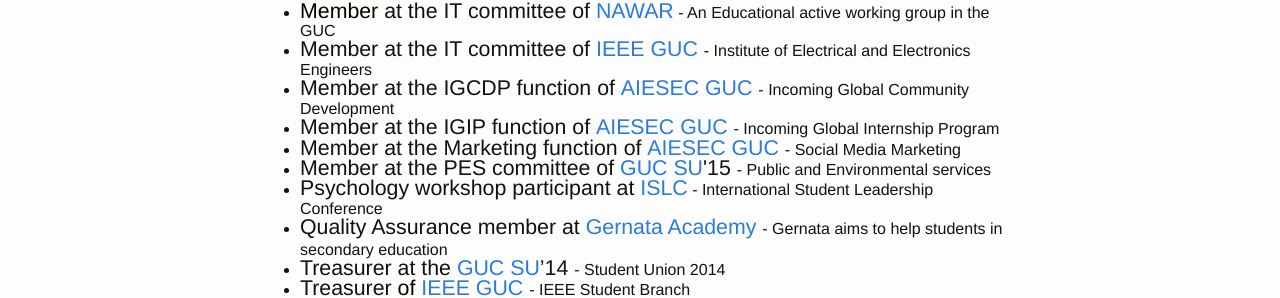
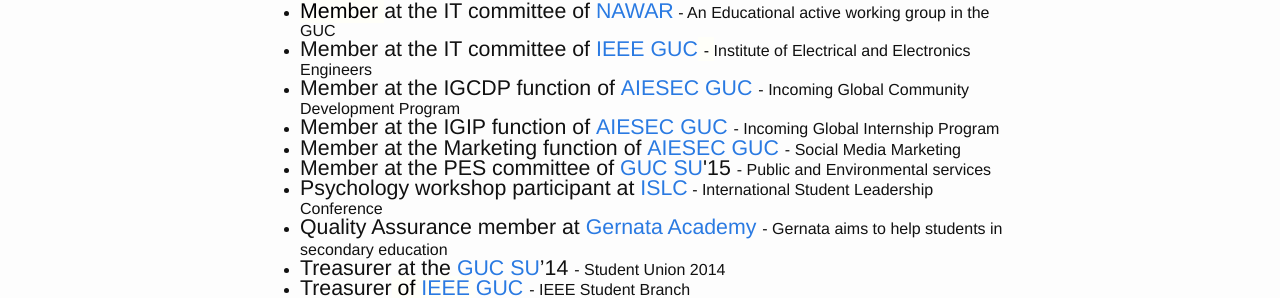
Before and after one commit to salman19/salman19.github.io, a Jekyll site: the page built from resume.md, in a window 1280 px wide. Shown: the part 1494-1792 px from the top of the page. Built offline with Jekyll 4.4.1, drawn with Linux system fonts in a browser that asks for light colours; some web fonts are replaced.

Commit message:
adding AIESEC GUC IGCDP

```diff
--- a/resume.md
+++ b/resume.md
@@ -133,7 +133,7 @@
     <li style="margin-bottom: 0in; line-height: 18.3999996185303px;"><font style="font-size: 16pt;">Member at the IT committee of&nbsp;<a href="https://www.facebook.com/MERGUCian">MER</a></font><font color="#000000"><font style="font-size: 16pt;"><span style="background: rgb(255, 255, 249);">&nbsp;<span style="font-size: 16px;">-&nbsp;</span></span></font></font><span style="font-size: 16px;">Model Egypt Republic an active working group in the GUC</span></li>
     <li style="margin-bottom: 0in; line-height: 18.3999996185303px;"><font color="#000000"><font style="font-size: 16pt;"><span style="background: rgb(255, 255, 249);">Member&nbsp;</span></font></font><font style="font-size: 16pt;">at the IT committee of&nbsp;<a href="https://www.facebook.com/Project.Nawwar">NAWAR</a></font>&nbsp;<span style="font-size: 16px;">- An Educational active working group in the GUC</span></li>
     <li style="margin-bottom: 0in; line-height: 18.3999996185303px;"><font style="font-size: 16pt;">Member at the IT committee of&nbsp;<a href="https://www.facebook.com/IEEE.GUC.SB">IEEE GUC</a></font><font color="#000000"><font style="font-size: 16pt;"><span style="background: rgb(255, 255, 249);">&nbsp;<span style="font-size: 16px;">-&nbsp;</span></span></font></font><span style="font-size: 16px;">Institute of Electrical and Electronics Engineers</span></li>
-    <li style="margin-bottom: 0in; line-height: 18.3999996185303px;"><font style="font-size: 16pt;">Member at the IGCDP function of&nbsp;<a href="https://www.facebook.com/AIESECGUC?fref=ts">AIESEC GUC</a>&nbsp;<span style="font-size: 16px;">-&nbsp;</span></font><span style="font-size: 16px;">Incoming Global Community Development</span></li>
+    <li style="margin-bottom: 0in; line-height: 18.3999996185303px;"><font style="font-size: 16pt;">Member at the IGCDP function of&nbsp;<a href="https://www.facebook.com/AIESECGUC?fref=ts">AIESEC GUC</a>&nbsp;<span style="font-size: 16px;">-&nbsp;</span></font><span style="font-size: 16px;">Incoming Global Community Development Program</span></li>
     <li style="margin-bottom: 0in; line-height: 18.3999996185303px;"><font style="font-size: 16pt;">Member at the IGIP function of&nbsp;</font><a href="http://www.aiesecguc.com/"><font style="font-size: 16pt;">AIESEC GUC</font></a><font style="font-size: 16pt;">&nbsp;<span style="font-size: 16px;">-&nbsp;</span></font><span style="font-size: 16px;">Incoming Global Internship Program</span></li>
     <li style="margin-bottom: 0in; line-height: 18.3999996185303px;"><font style="font-size: 16pt;">Member at the Marketing function of&nbsp;</font><a href="http://www.aiesecguc.com/"><font style="font-size: 16pt;">AIESEC GUC</font></a><font style="font-size: 16pt;">&nbsp;<span style="font-size: 16px;">-&nbsp;</span></font><span style="font-size: 16px;">Social Media Marketing</span></li>
     <li style="margin-bottom: 0in; line-height: 18.3999996185303px;"><font style="font-size: 16pt;">Member at the PES committee of&nbsp;</font><font style="font-size: 16pt;"><a href="https://www.facebook.com/gucsu">GUC SU</a>'15</font><font style="font-size: 16pt;">&nbsp;<span style="font-size: 16px;">-&nbsp;</span></font><span style="font-size: 16px;">Public and Environmental services</span></li>
```
